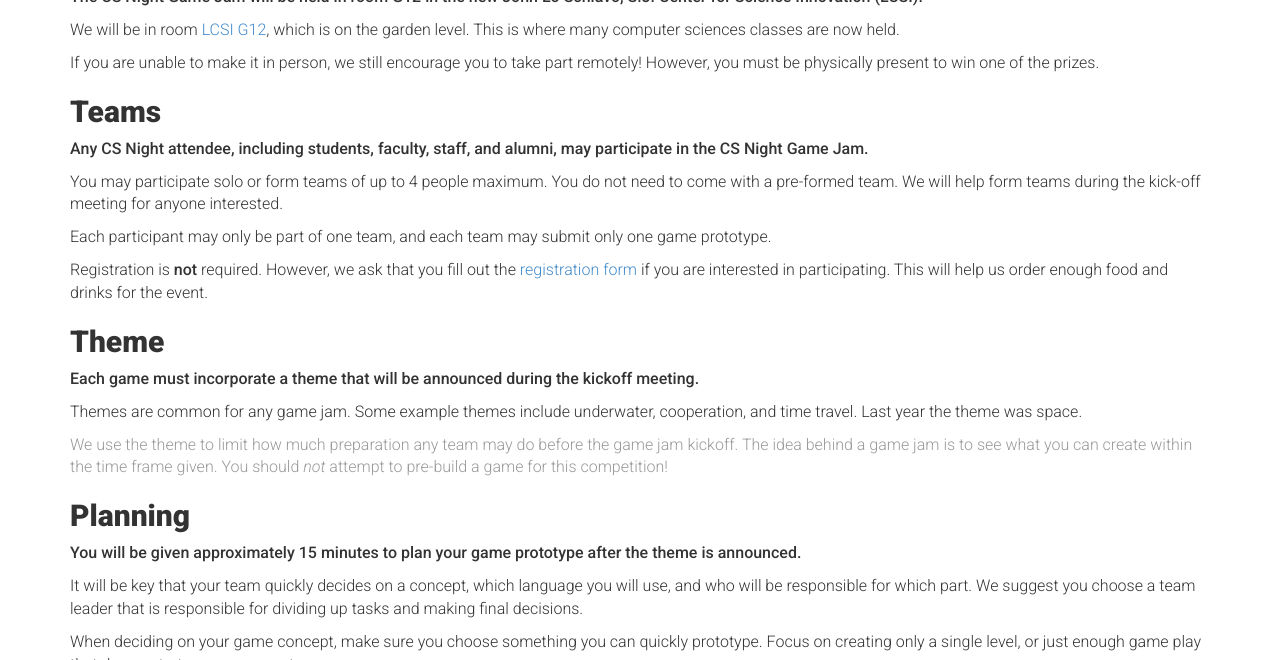
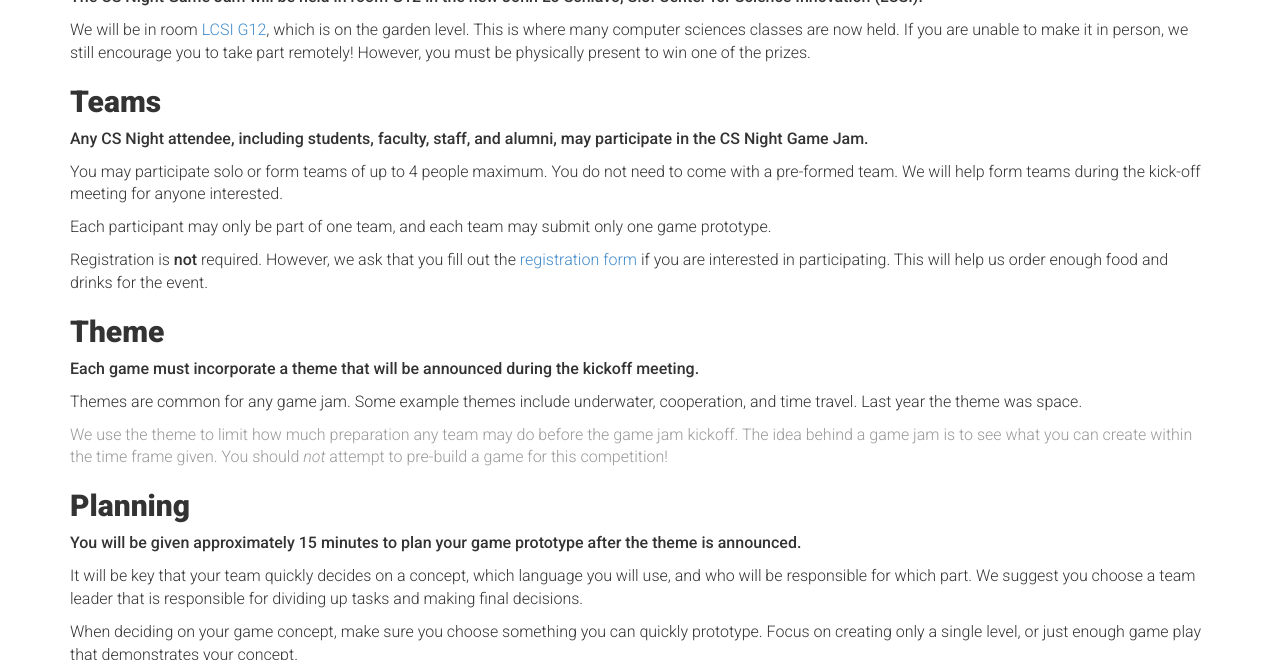
Before and after one commit to CSTutors/gamejam, a Jekyll site: the page built from rules.html, in a window 1280 px wide and 900 px high, scrolled down 553 px, cut to the strip 240-900 px from the top of the window. Built offline with Jekyll 4.4.1, drawn with Linux system fonts in a browser that asks for light colours.

```diff
--- a/rules.html
+++ b/rules.html
@@ -26,9 +26,7 @@ title: Rules
 
 <p><strong>The CS Night Game Jam will be held in room G12 in the new John Lo Schiavo, S.J. Center for Science Innovation (LCSI).</strong></p>
 
-<p>We will be in room <a href="http://usfca.edu/loschiavo/Look_Inside/">LCSI G12</a>, which is on the garden level. This is where many computer sciences classes are now held.</p>
-
-<p>If you are unable to make it in person, we still encourage you to take part remotely! However, you must be physically present to win one of the prizes.</p>
+<p>We will be in room <a href="http://usfca.edu/loschiavo/Look_Inside/">LCSI G12</a>, which is on the garden level. This is where many computer sciences classes are now held. If you are unable to make it in person, we still encourage you to take part remotely! However, you must be physically present to win one of the prizes.</p>
 
 <h2>Teams <a name="teams" href="#teams">&nbsp;</a></h2>
 
```
